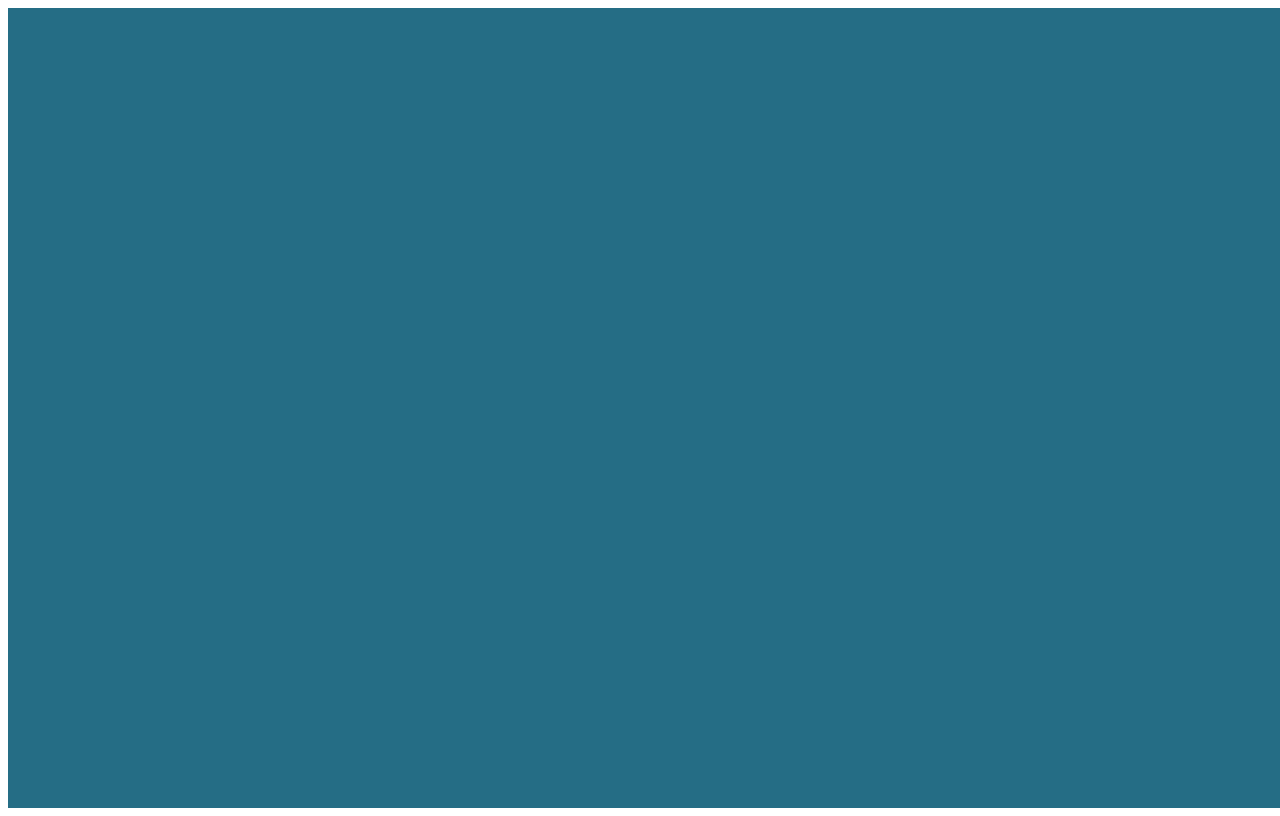
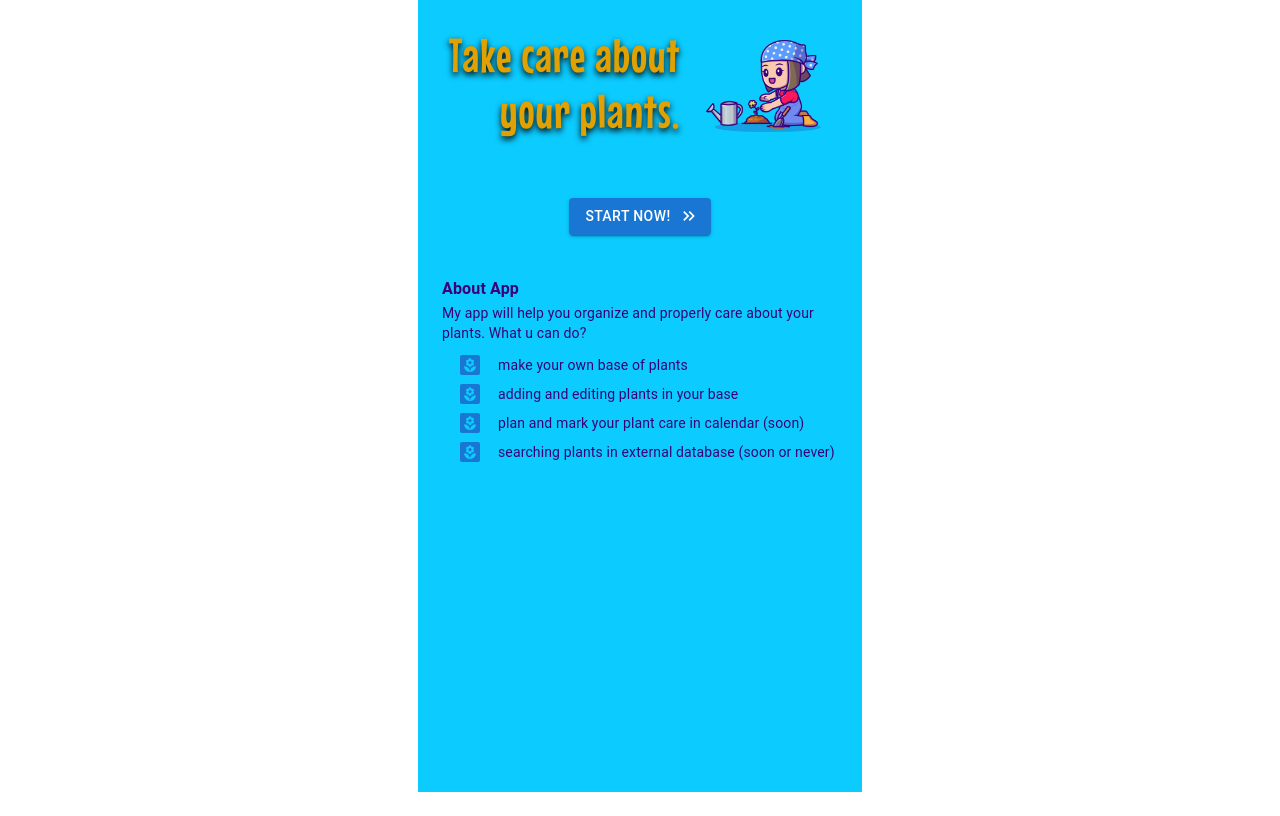
Before and after one commit to propanibutan/care-plants-app, a React (Create React App) app: page / in a window 1280 px wide. Built offline with nearby package versions, Linux system fonts and the light colour scheme.

Commit message:
home-page

```diff
--- a/package.json
+++ b/package.json
@@ -5,6 +5,7 @@
   "dependencies": {
     "@emotion/react": "^11.10.0",
     "@emotion/styled": "^11.10.0",
+    "@fontsource/roboto": "^4.5.8",
     "@mui/icons-material": "^5.8.4",
     "@mui/material": "^5.9.3",
     "@mui/styled-engine-sc": "^5.9.3",
--- a/public/index.html
+++ b/public/index.html
@@ -9,35 +9,14 @@
       name="description"
       content="Web site created using create-react-app"
     />
-    <link rel="apple-touch-icon" href="%PUBLIC_URL%/logo192.png" />
-    <!--
-      manifest.json provides metadata used when your web app is installed on a
-      user's mobile device or desktop. See https://developers.google.com/web/fundamentals/web-app-manifest/
-    -->
+    <link rel="preconnect" href="https://fonts.googleapis.com">
+    <link rel="preconnect" href="https://fonts.gstatic.com" crossorigin>
+    <link href="https://fonts.googleapis.com/css2?family=Mouse+Memoirs&display=swap" rel="stylesheet">
     <link rel="manifest" href="%PUBLIC_URL%/manifest.json" />
-    <!--
-      Notice the use of %PUBLIC_URL% in the tags above.
-      It will be replaced with the URL of the `public` folder during the build.
-      Only files inside the `public` folder can be referenced from the HTML.
-
-      Unlike "/favicon.ico" or "favicon.ico", "%PUBLIC_URL%/favicon.ico" will
-      work correctly both with client-side routing and a non-root public URL.
-      Learn how to configure a non-root public URL by running `npm run build`.
-    -->
     <title>React App</title>
   </head>
   <body>
     <noscript>You need to enable JavaScript to run this app.</noscript>
     <div id="root"></div>
-    <!--
-      This HTML file is a template.
-      If you open it directly in the browser, you will see an empty page.
-
-      You can add webfonts, meta tags, or analytics to this file.
-      The build step will place the bundled scripts into the <body> tag.
-
-      To begin the development, run `npm start` or `yarn start`.
-      To create a production bundle, use `npm run build` or `yarn build`.
-    -->
   </body>
 </html>
--- a/src/index.js
+++ b/src/index.js
@@ -1,16 +1,15 @@
-import React from 'react';
-import ReactDOM from 'react-dom/client';
+import React, { StrictMode } from 'react';
+import { createRoot } from 'react-dom/client';
+import { ThemeProvider } from '@mui/material';
+import theme from './styles/theme';
 import App from './App';
-import reportWebVitals from './reportWebVitals';
 
-const root = ReactDOM.createRoot(document.getElementById('root'));
+const rootElement = document.getElementById('root');
+const root = createRoot(rootElement);
 root.render(
-  <React.StrictMode>
-    <App />
-  </React.StrictMode>
+  <StrictMode>
+    <ThemeProvider theme={theme}>
+      <App />
+    </ThemeProvider>
+  </StrictMode>
 );
-
-// If you want to start measuring performance in your app, pass a function
-// to log results (for example: reportWebVitals(console.log))
-// or send to an analytics endpoint. Learn more: https://bit.ly/CRA-vitals
-reportWebVitals();
--- a/src/pages/Home.js
+++ b/src/pages/Home.js
@@ -1,15 +1,64 @@
 import React from 'react';
+import { Container, Grid, Button, Typography, Box, List, ListItem, ListItemAvatar, ListItemText } from '@mui/material';
+import KeyboardDoubleArrowRightIcon from '@mui/icons-material/KeyboardDoubleArrowRight';
+import YardRoundedIcon from '@mui/icons-material/YardRounded';
+import logo from '../assets/logo-girl.jpg'
 
 // Here is landing page for my web app
 
+
 export default function Home(){
-    const style={
-        width: '100vw',
-        height: '100vh',
-        backgroundColor: "#256D85"
-    }
-
     return (
-        <div style={style}></div>
+        <Container maxWidth='xs' sx={{ height: '100vh', backgroundColor: '#0ccbff' }}>
+            <Grid container spacing={2} justifyContent="center" sx={{ display: 'flex', gridTemplateRows: 'repeat(2)', rowGap: 3 }}>
+                <Grid item sx={{ display: 'flex' }}>
+                    <Typography sx={{
+                        fontFamily: 'Mouse Memoirs',
+                        letterSpacing: '1px',
+                        color:'#e1a101',
+                        textAlign:'right',
+                        alignSelf: 'center',
+                        textShadow:'0 3px 6px black',
+                        mr: 1
+                        }} variant='h3'>
+                        Take care about your plants.
+                    </Typography>
+                    <img src={logo} alt="Logo girl" style={{ width: '150px' }}/>
+                </Grid>
+                <Grid item>
+                    <Button href="#" variant="contained" endIcon={<KeyboardDoubleArrowRightIcon sx={{ color: 'white' }} />}>Start now!</Button>
+                </Grid>
+                <Grid item>
+                    <Typography variant='subtitle1' sx={{ color:'#390277', fontWeight: '700'}}>About App</Typography>
+                    <Typography variant='body2' sx={{ color:'#390277' }}>My app will help you organize and properly care about your plants. What u can do?</Typography>
+                    <List>
+                        <ListItem>
+                            <ListItemAvatar>
+                                <YardRoundedIcon />
+                            </ListItemAvatar>
+                            <ListItemText>make your own base of plants</ListItemText>
+                        </ListItem>
+                        <ListItem>
+                            <ListItemAvatar>
+                                <YardRoundedIcon />
+                            </ListItemAvatar>
+                            <ListItemText>adding and editing plants in your base</ListItemText>
+                        </ListItem>
+                        <ListItem>
+                            <ListItemAvatar>
+                                <YardRoundedIcon />
+                            </ListItemAvatar>
+                            <ListItemText>plan and mark your plant care in calendar (soon)</ListItemText>
+                        </ListItem>
+                        <ListItem>
+                            <ListItemAvatar>
+                                <YardRoundedIcon />
+                            </ListItemAvatar>
+                            <ListItemText>searching plants in external database (soon or never)</ListItemText>
+                        </ListItem>
+                    </List>
+                </Grid>
+            </Grid>
+        </Container>
     );
 }
--- a/src/reportWebVitals.js
+++ /dev/null
@@ -1,13 +0,0 @@
-const reportWebVitals = onPerfEntry => {
-  if (onPerfEntry && onPerfEntry instanceof Function) {
-    import('web-vitals').then(({ getCLS, getFID, getFCP, getLCP, getTTFB }) => {
-      getCLS(onPerfEntry);
-      getFID(onPerfEntry);
-      getFCP(onPerfEntry);
-      getLCP(onPerfEntry);
-      getTTFB(onPerfEntry);
-    });
-  }
-};
-
-export default reportWebVitals;
--- /dev/null
+++ b/src/styles/theme.js
@@ -0,0 +1,44 @@
+import { createTheme } from '@mui/material';
+
+//Here is my custom theme for app
+const theme = createTheme({
+    components:{
+
+        MuiListItem: {
+            styleOverrides:{
+                root: {
+                    gutters: 0,
+                    padding: 0,
+                },
+            },
+        },
+
+        MuiListItemText: {
+          styleOverrides: {
+            primary: {
+                fontSize: '14px',
+                color:'#390277'
+            },
+          },
+        },
+
+        MuiListItemAvatar: {
+            styleOverrides: {
+                root: {
+                    display: 'flex',
+                    justifyContent: 'center'
+                },
+            },
+        },
+
+        MuiSvgIcon: {
+          styleOverrides: {
+            root:{
+                color: '#1976d2',
+            },
+          },
+        },
+    },
+  });
+
+  export default theme;
```
Also changed, not shown: src/assets/logo-girl.jpg (added), 1 other file (tests, documents, lock files or other folders).
